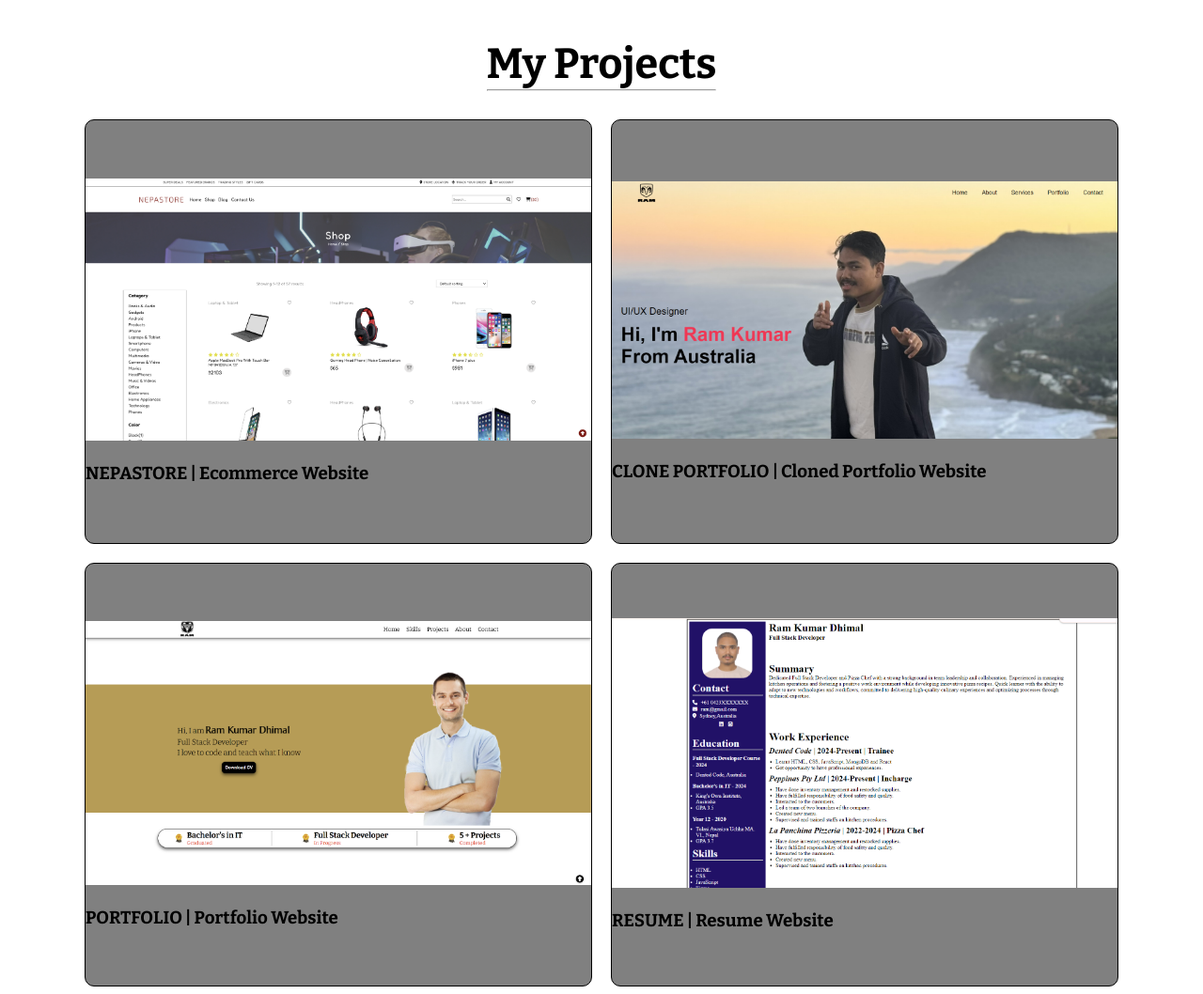
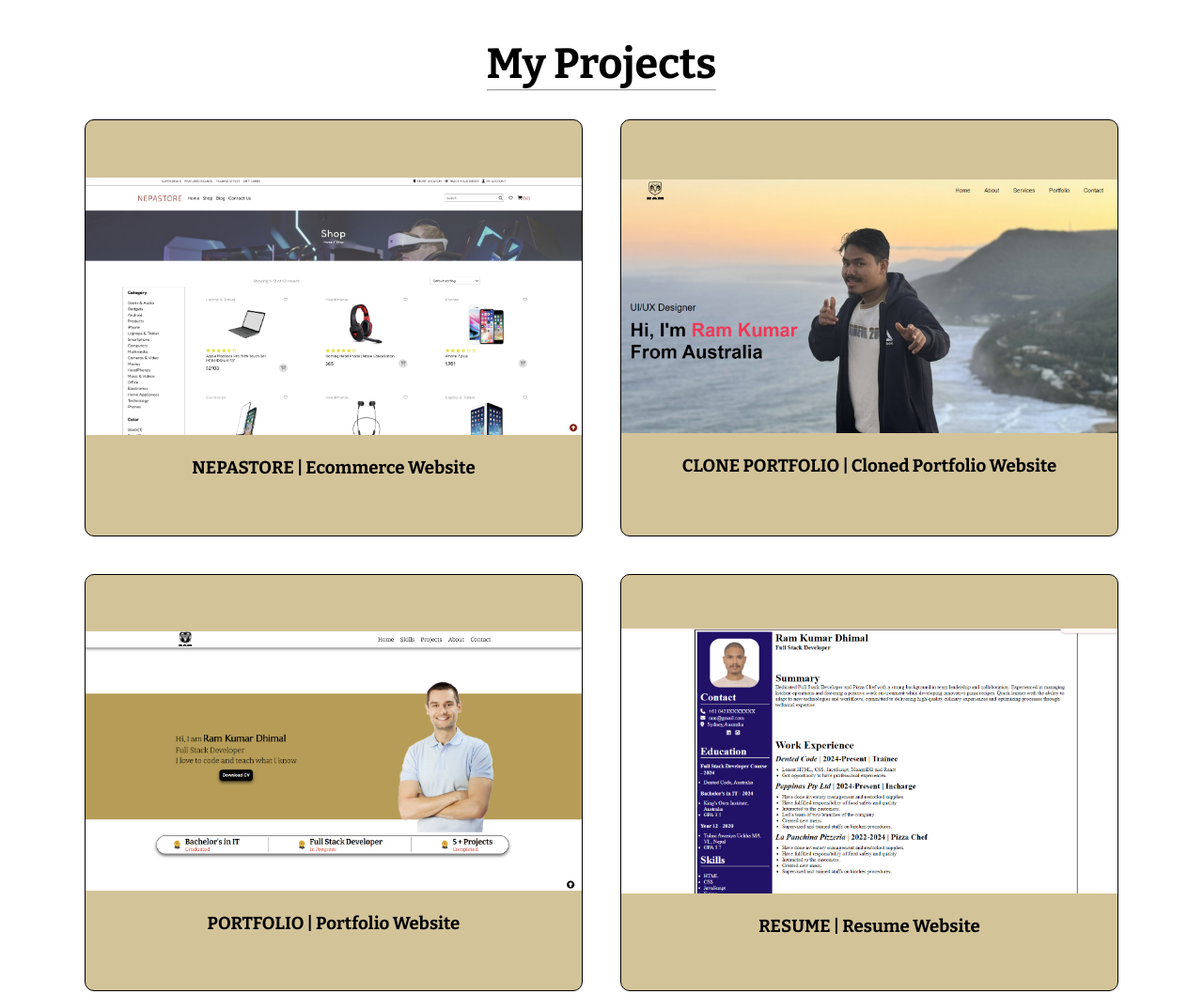
Before and after one commit to Ram-cpu-coder/Dented-code-portfolio, a plain HTML site: page index.html in a window 1280 px wide. Shown: the part 1240-2298 px from the top of the page at 94% size. Drawn offline with nearby package versions, Linux system fonts and the light colour scheme.

Commit message:
projects cards

```diff
--- a/style.css
+++ b/style.css
@@ -360,8 +360,8 @@ body {
         "seven eight"
     ;
 
-    column-gap: 20px;
-    row-gap: 20px;
+    column-gap: 40px;
+    row-gap: 40px;
     padding: 0 90px;
 }
 
@@ -380,7 +380,7 @@ body {
 
     gap: 10px;
 
-    background: grey;
+    background: rgba(182, 156, 86, 0.6);
 
 }
 
@@ -410,6 +410,7 @@ body {
     height: 0;
 
     background: linear-gradient(360deg, rgba(213, 72, 72, 0.2), white);
+    color: black;
     background-size: cover;
     background-position: center center;
     backdrop-filter: blur(15px);
@@ -473,6 +474,11 @@ body {
 }
 .brief-description{
     margin-top: 20px;
+}
+.brief-description h3{
+    display: flex;
+    justify-content: center;
+    align-items: center;
 }
 /* ----------------------------------------END-skills-and-myprojects-section----------------------- */
 /* -----------------------------------------about------------------------------------------ */
```
